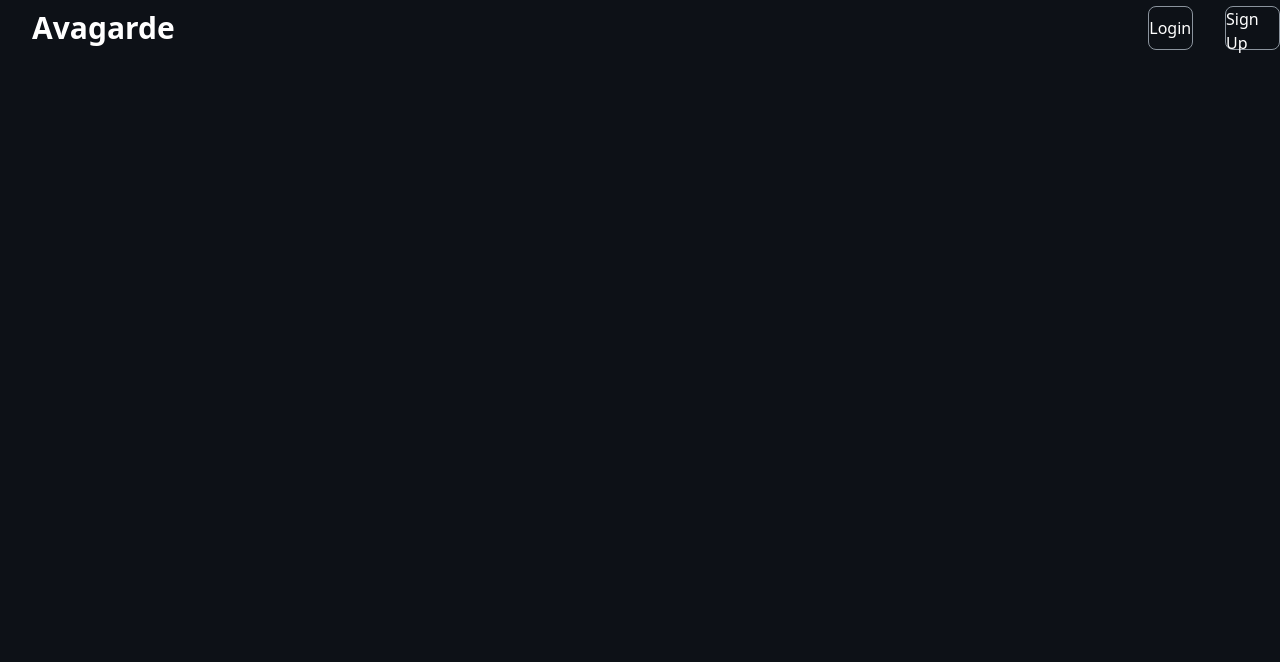
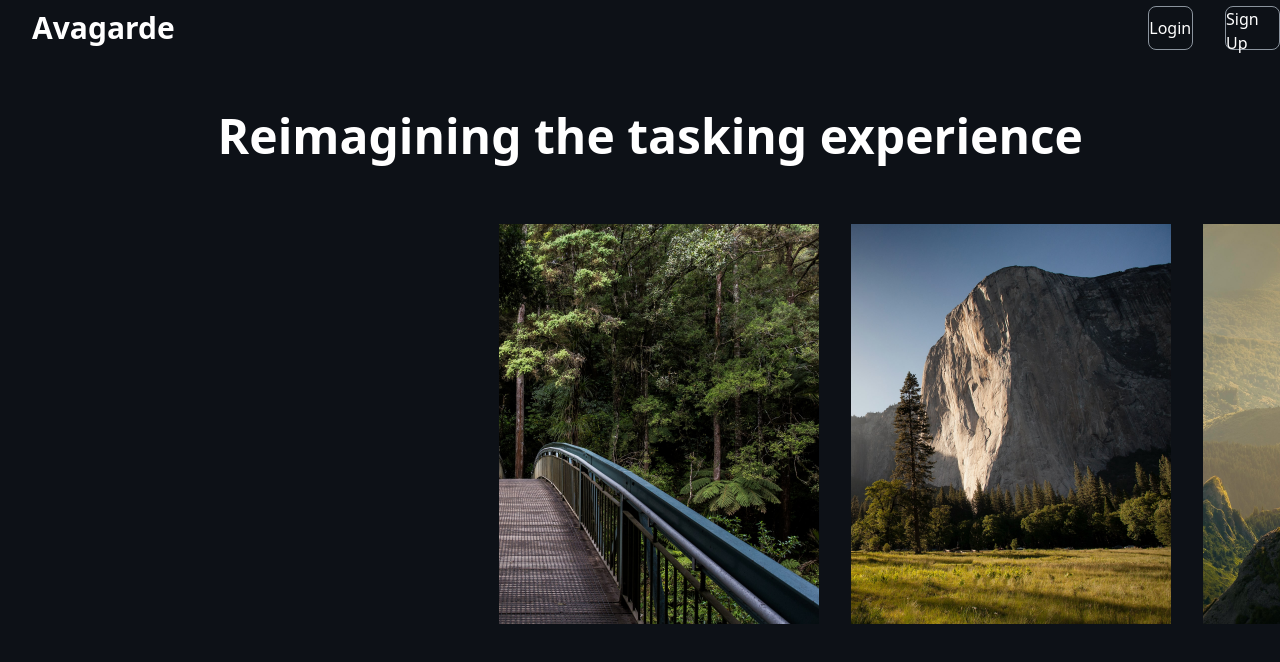
Before and after one commit to darklyspaced/lantern-frontend, a React (Vite) app: page /landing in a window 1280 px wide. Shown: the top 662 px of the page. Built offline with nearby package versions, Linux system fonts and the light colour scheme; no server answers.

Commit message:
added parallax carousel on landing page

```diff
--- a/src/components/App.jsx
+++ b/src/components/App.jsx
@@ -11,8 +11,8 @@ function App() {
         <Router>
             <AuthProvider>
                 <Routes>
-                    <Route element={<PrivateRoutes />}>
-                        <Route path="/dashboard" element={<Dashboard />} />
+                    <Route path="*" element={<PrivateRoutes />}> {/**work on adding a default route so that it redirects to here**/}
+                        <Route path="dashboard" element={<Dashboard />} />
                     </Route>
                     <Route path="/signup" element={<SignUpPage />} />
                     <Route path="/login" element={<LogInPage />} />
--- a/src/components/Dashboard.jsx
+++ b/src/components/Dashboard.jsx
@@ -1,10 +1,22 @@
 import { useAuth } from "../contexts/AuthContext"
+import { Link } from "react-router-dom"
+
+export function Navbar() {
+    return(
+        <div className="h-[7%] max-h-[100px] w-full text-white bg-[#30363D]">
+            <nav className="float-left w-full h-full flex flex-row items-center sticky top-[15px]">
+                <Link to="/landing" className="font-semibold text-3xl ml-[2.5%] mr-[76%] relative ">Avagarde</Link>
+            </nav>
+        </div>
+    )
+}
 
 function Dashboard() {
     const { currentUser } = useAuth();
     return (
-        <h1>Dashboard: {JSON.stringify(currentUser)} </h1>
-
+        <div className="w-full h-full bg-[#0D1117]">
+            <Navbar />
+        </div>
     )
 }
 
--- a/src/components/Landing.jsx
+++ b/src/components/Landing.jsx
@@ -1,13 +1,22 @@
 import Navbar from "./Navbar"
-import auth from "../firebase"
-import { useAuth } from "../contexts/AuthContext"
+import { Helmet } from "react-helmet"
 
 function Landing(){
-    const { currentUser } = useAuth();
-    console.log(JSON.stringify(currentUser));
     return (
-        <div className="h-full w-full bg-[#0D1117]">
+        <div className="h-full w-full bg-[#0D1117] scrollbar-hide relative overflow-hidden m-0">
             <Navbar />
+            <h1 className="text-white text-5xl font-semibold relative top-[7%] ml-[17%]">Reimagining the tasking experience</h1>
+            <div id="image-track" data-mouse-down-at="0" data-prev-percentage="0"
+        className="[&>img]:select-none [&>img]:h-[50vmin] [&>img]:w-[40vmin] [&>img]:object-right [&>img]:object-cover flex gap-[4vmin] relative left-[39%] top-[35%] translate-y-[-40%]">
+                <img className="image" src="/image1.jpg" draggable="false" />
+                <img className="image" src="/image3.jpg" draggable="false" />
+                <img className="image" src="/image4.jpg" draggable="false" />
+                <img className="image" src="/image5.jpg" draggable="false" />
+                <img className="image" src="/image6.jpg" draggable="false" />
+            </div>
+            <Helmet>
+                <script type='text/javascript' src='./src/components/coolAnim.js'></script>
+            </Helmet>
         </div>
     )
 }
--- a/src/components/PrivateRoute.jsx
+++ b/src/components/PrivateRoute.jsx
@@ -7,7 +7,6 @@ const PrivateRoutes = () => {
     if (currentUser == undefined){
         return null
     }
-
     return (
         currentUser ? <Outlet/> : <Navigate to='/landing'/> //if there is a user, then navigate to child (<Outlet />)
     )
--- /dev/null
+++ b/src/components/coolAnim.js
@@ -0,0 +1,35 @@
+const track =  document.getElementById("image-track")
+console.log("Script loaded.")
+
+window.onmousedown = e => {
+    track.dataset.mouseDownAt = e.clientX;
+}
+
+window.onmouseup = () => {
+    track.dataset.mouseDownAt = "0";
+    track.dataset.prevPercentage = track.dataset.percentage;
+}
+
+window.onmousemove = e => {
+    if(track.dataset.mouseDownAt === "0") return;
+
+    const mouseDelta = parseFloat(track.dataset.mouseDownAt) - e.clientX,
+          maxDelta = window.innerWidth / 2 + 300;
+
+    const percentage = (mouseDelta / maxDelta) * -100,
+          nextUPercentage = parseFloat(track.dataset.prevPercentage) + percentage,
+          nextPercentage = Math.max(Math.min(nextUPercentage, 0), -100); //adjust the max (last value) so that it ends up where you want it
+
+    track.dataset.percentage = nextPercentage;
+
+    track.animate({
+        transform: `translate(${nextPercentage}%, -40%)`
+    }, { duration: 1250, fill:"forwards" });
+
+    for(const image of track.getElementsByClassName("image")) {
+        image.animate({
+            objectPosition: `${Math.min((100 + nextPercentage), 100)}% center`
+        }, { duration: 1250, fill: "forwards"});
+        // image.style.objectPosition = `${nextPercentage + 100}% 50%`;
+    }
+}
```
